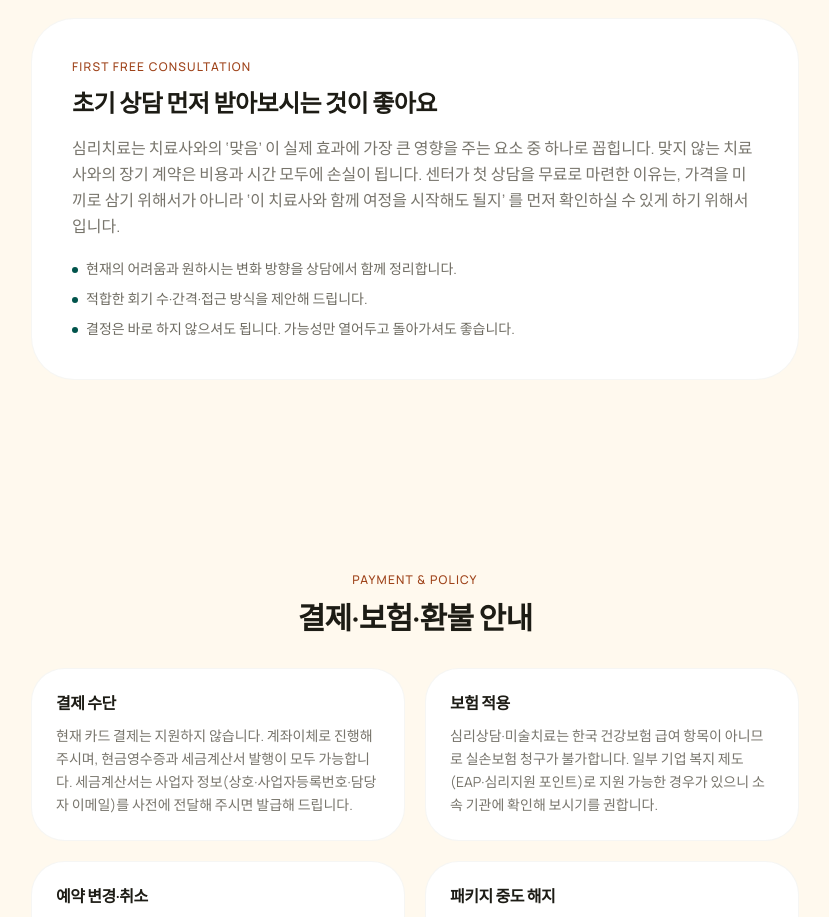
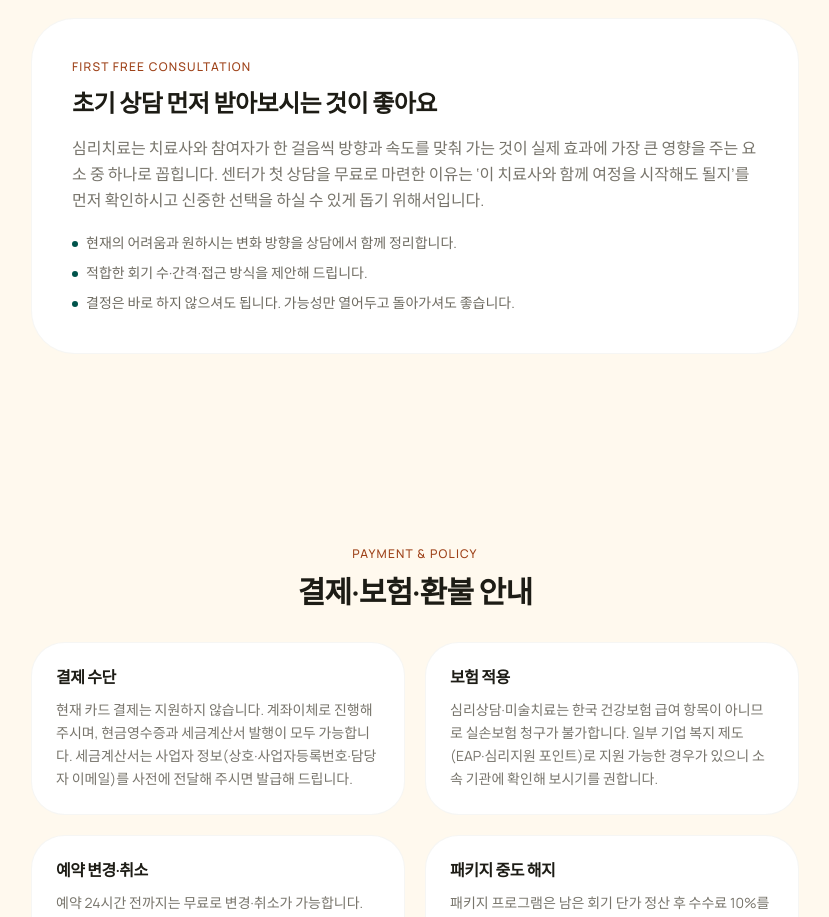
Before and after one commit to act-art-center/actartcenter.com, a Next.js app: page /pricing in a window 1280 px wide. Shown: the part 2980-3897 px from the top of the page, without its empty margins (225-1054 px from the left). Built offline with nearby package versions, Linux system fonts and the light colour scheme.

Commit message:
refine first consultation guidance

```diff
--- a/src/app/pricing/page.tsx
+++ b/src/app/pricing/page.tsx
@@ -415,10 +415,10 @@ export default function PricingPage() {
               초기 상담 먼저 받아보시는 것이 좋아요
             </h2>
             <p className="mt-4 text-charcoal/75 leading-relaxed">
-              심리치료는 치료사와의 ‘맞음’ 이 실제 효과에 가장 큰 영향을 주는 요소 중 하나로 꼽힙니다.
-              맞지 않는 치료사와의 장기 계약은 비용과 시간 모두에 손실이 됩니다. 센터가 첫 상담을 무료로
-              마련한 이유는, 가격을 미끼로 삼기 위해서가 아니라 ‘이 치료사와 함께 여정을 시작해도 될지’
-              를 먼저 확인하실 수 있게 하기 위해서입니다.
+              심리치료는 치료사와 참여자가 한 걸음씩 방향과 속도를 맞춰 가는 것이 실제 효과에
+              가장 큰 영향을 주는 요소 중 하나로 꼽힙니다. 센터가 첫 상담을 무료로 마련한 이유는
+              ‘이 치료사와 함께 여정을 시작해도 될지’를 먼저 확인하시고 신중한 선택을 하실 수 있게
+              돕기 위해서입니다.
             </p>
             <ul className="mt-5 space-y-2.5 text-charcoal/80 text-sm">
               <li className="flex gap-2">
```
